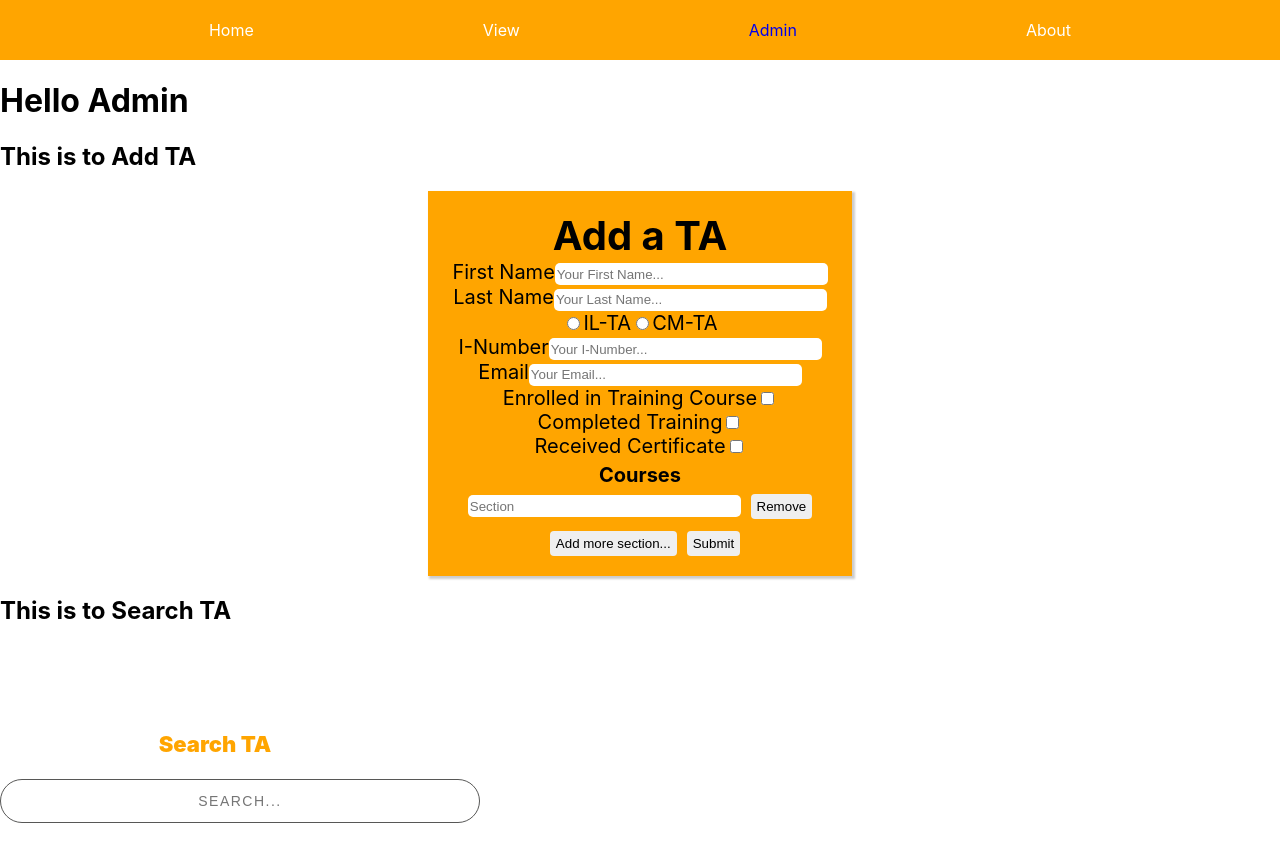
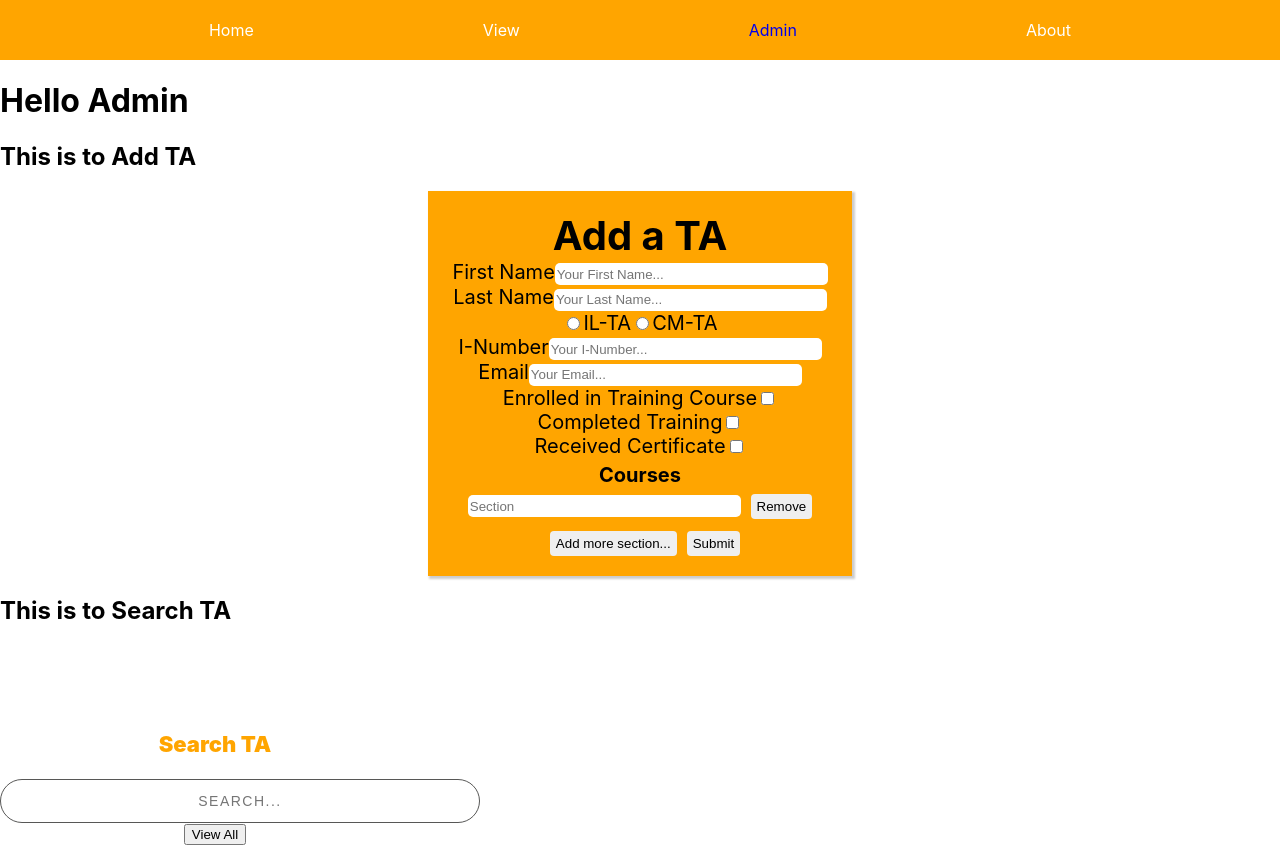
Before and after one commit to spencer-rafada/ta-manager-app, a React (Create React App) app: page /admin in a window 1280 px wide. Before the commit the page ends 823 px from the top, so only its background shows below. Built offline with nearby package versions, Linux system fonts and the light colour scheme.

Commit message:
added view all button

```diff
--- a/src/components/SearchTA/SearchTA.js
+++ b/src/components/SearchTA/SearchTA.js
@@ -43,6 +43,20 @@ function SearchTA() {
     console.log(searchResult);
   };
 
+  const handleViewAll = async () => {
+    const searchResult = [];
+    setResults([]);
+    const taRef = collection(store, "ta");
+    const snapshot = await getDocs(taRef);
+    snapshot.forEach((doc) => {
+      const id = {};
+      id["id"] = doc.id;
+      const data = { ...id, ...doc.data() };
+      searchResult.push(data);
+    });
+    setResults(searchResult);
+  };
+
   return (
     <div>
       <div className="search_container">
@@ -57,6 +71,11 @@ function SearchTA() {
             onChange={(e) => setSearchText(e.target.value)}
           />
         </form>
+        <div>
+          <button type="button" onClick={handleViewAll}>
+            View All
+          </button>
+        </div>
       </div>
 
       <AssistantCards tadata={results} />
```
